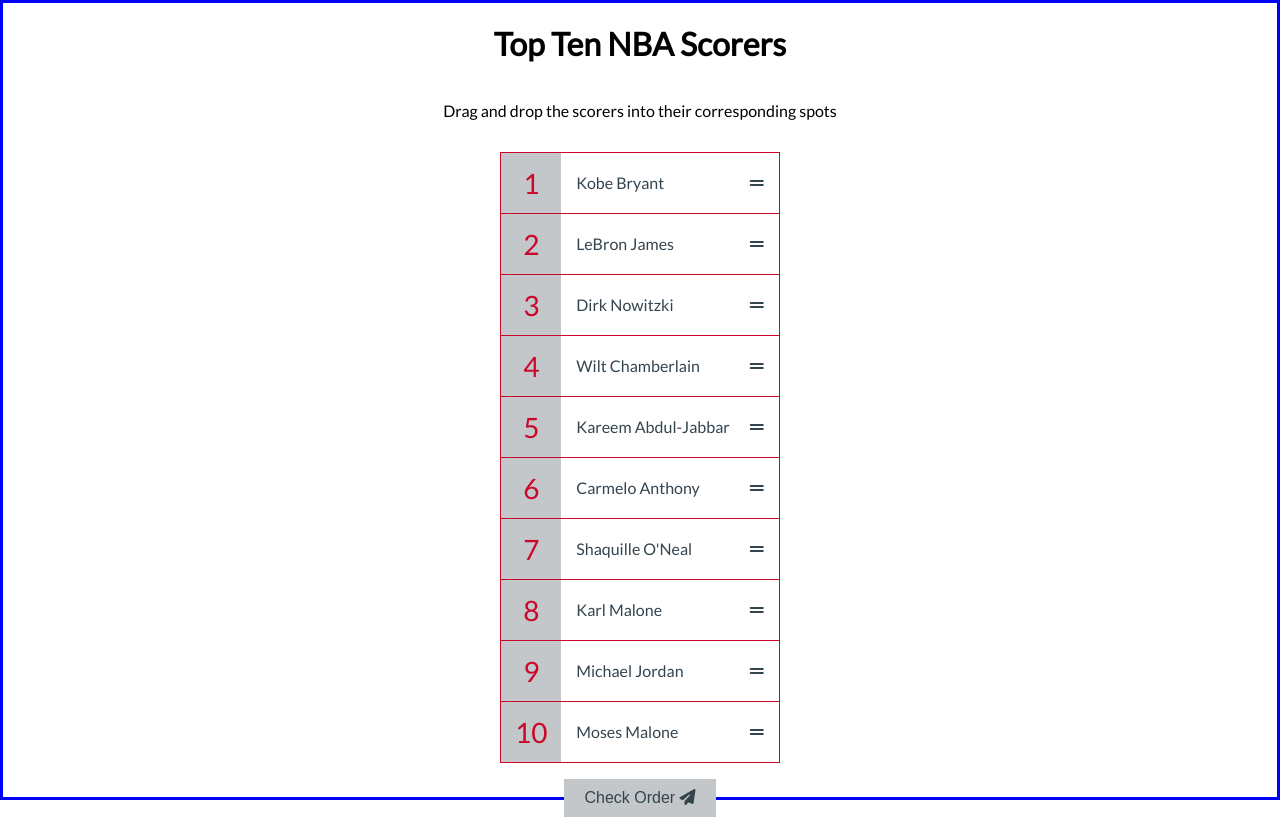
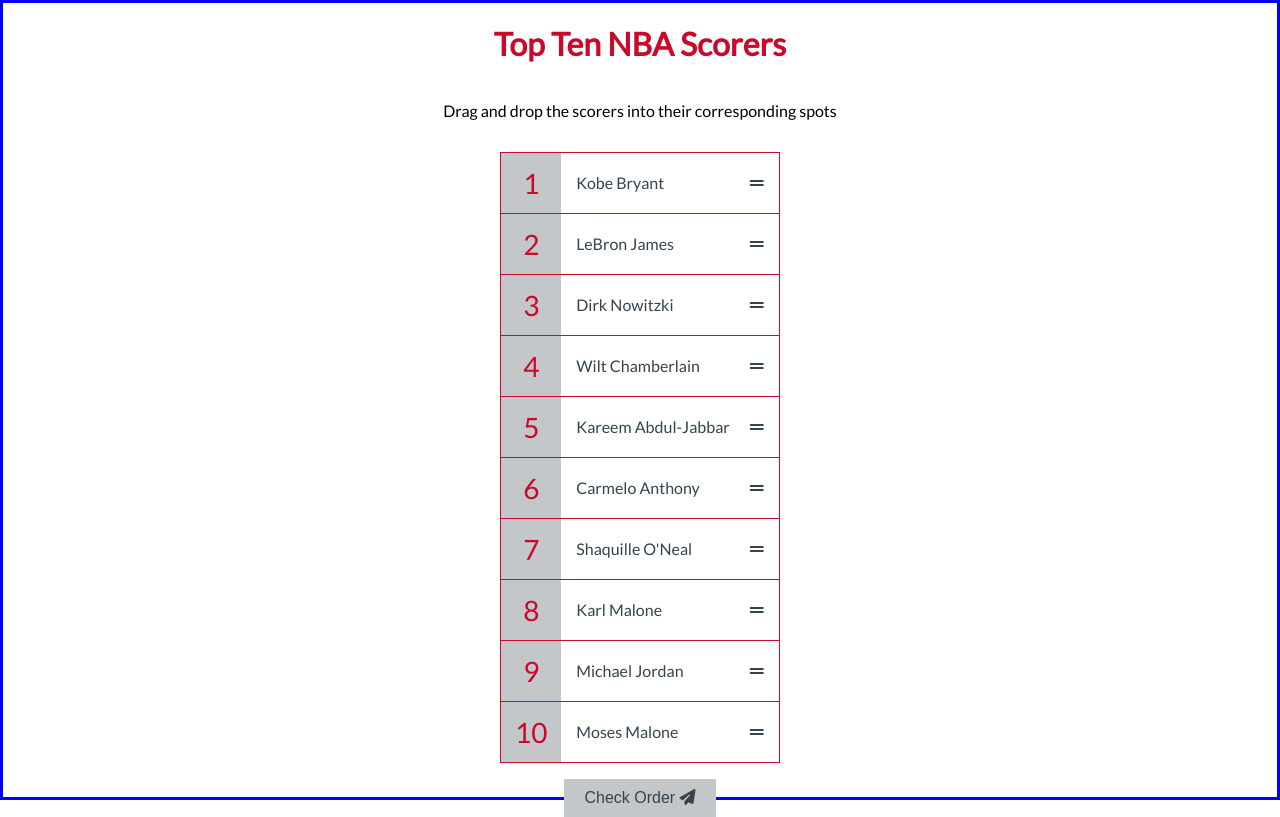
Before and after one commit to mercvry94/sortableList, a plain HTML site: page index.html in a window 1280 px wide. Drawn offline with Linux system fonts and the light colour scheme.

Commit message:
More Styling, Adjusted Logic

```diff
--- a/script.js
+++ b/script.js
@@ -99,7 +99,6 @@ function checkOrder(){
         }
     })
 
-
 }
 function addEventListeners(){
     const draggables = document.querySelectorAll('.draggable');
--- a/style.css
+++ b/style.css
@@ -21,6 +21,10 @@ body {
   font-family: 'Lato', sans-serif;
   border: 3px solid blue;
 
+}
+
+h1 {
+    color: #c9082a;
 }
 
 .draggable-list {
```
